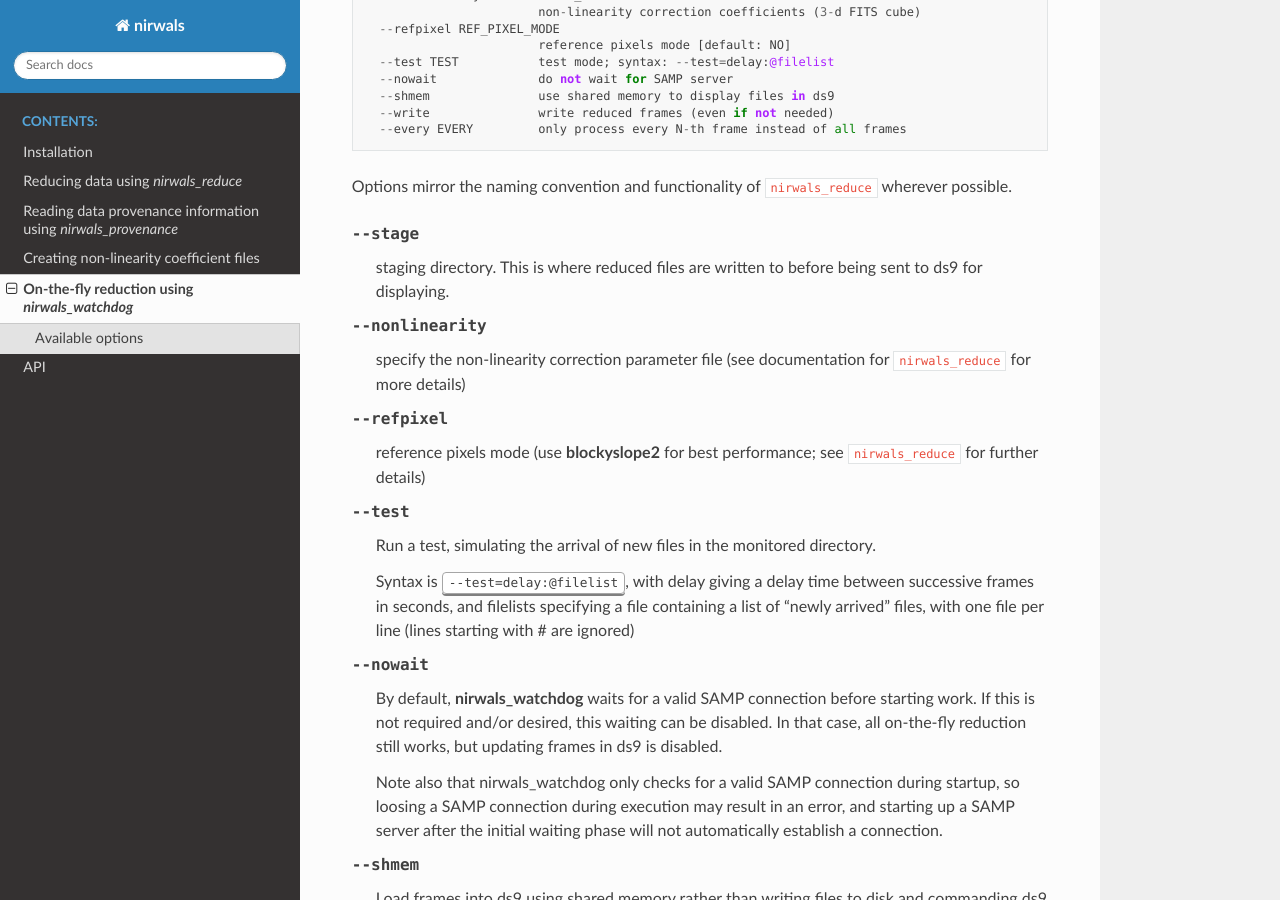
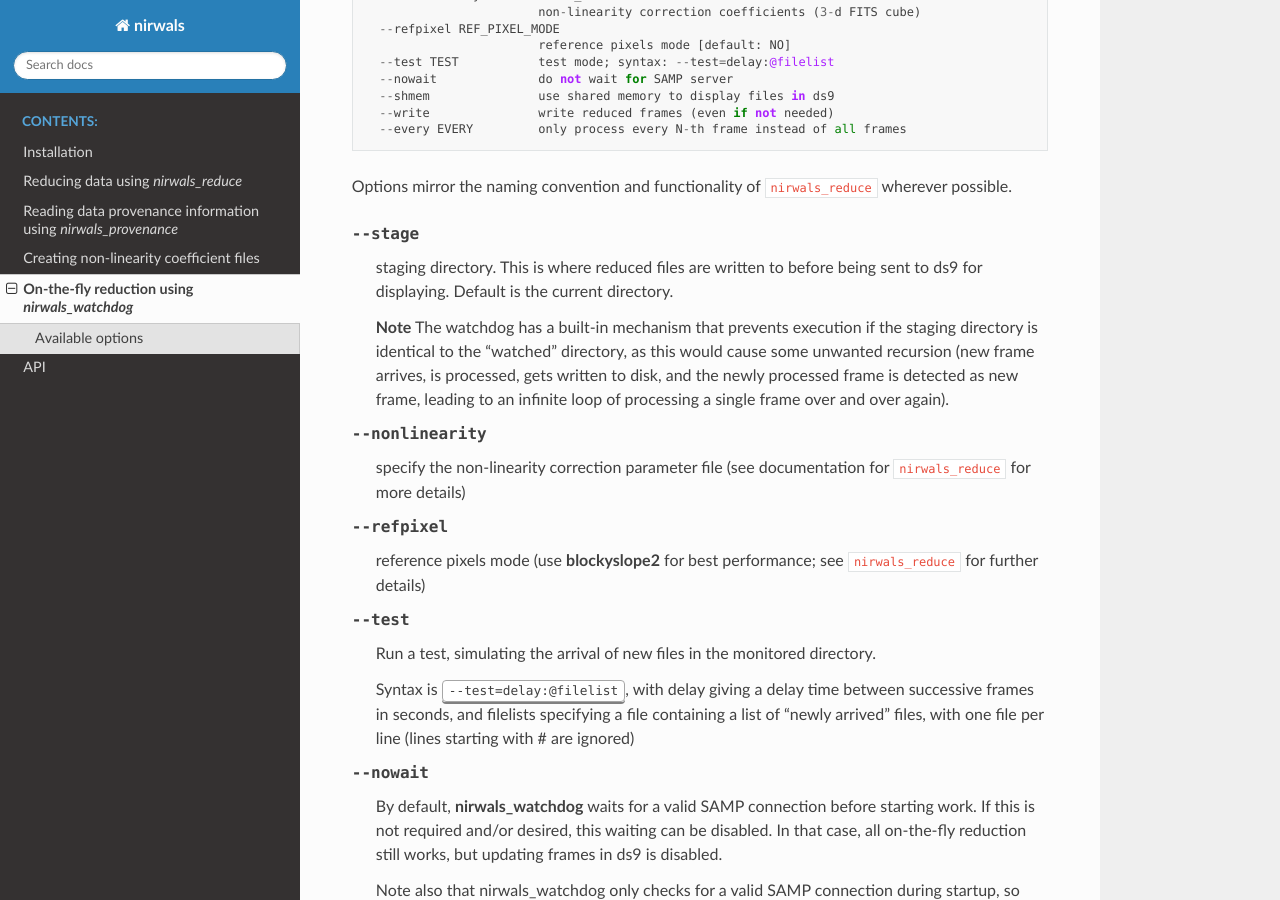
Before and after one commit to SALT-NIRWALS/nirwals, a Sphinx documentation site: the page built from docs/source/usage_watchdog.rst, in a window 1280 px wide and 900 px high, scrolled down 1452 px. Built offline with Sphinx 7.4.7 and the Read the Docs theme 2.0.0, drawn with Linux system fonts in a browser that asks for light colours; pages that are not in the unit, such as notebooks, are missing from menus.

Commit message:
added warning note about watchdog recursion if watched and staging directory are the same.

```diff
--- a/docs/source/usage_watchdog.rst
+++ b/docs/source/usage_watchdog.rst
@@ -82,7 +82,12 @@ Options mirror the naming convention and functionality of ``nirwals_reduce`` whe
 
 :kbd:`--stage`
   staging directory. This is where reduced files are written to before being sent to ds9 for
-  displaying.
+  displaying. Default is the current directory.
+
+  **Note** The watchdog has a built-in mechanism that prevents execution if the staging directory is identical
+  to the "watched" directory, as this would cause some unwanted recursion (new frame arrives, is processed, gets
+  written to disk, and the newly processed frame is detected as new frame, leading to an infinite loop of
+  processing a single frame over and over again).
 
 :kbd:`--nonlinearity`
   specify the non-linearity correction parameter file (see documentation for
```
